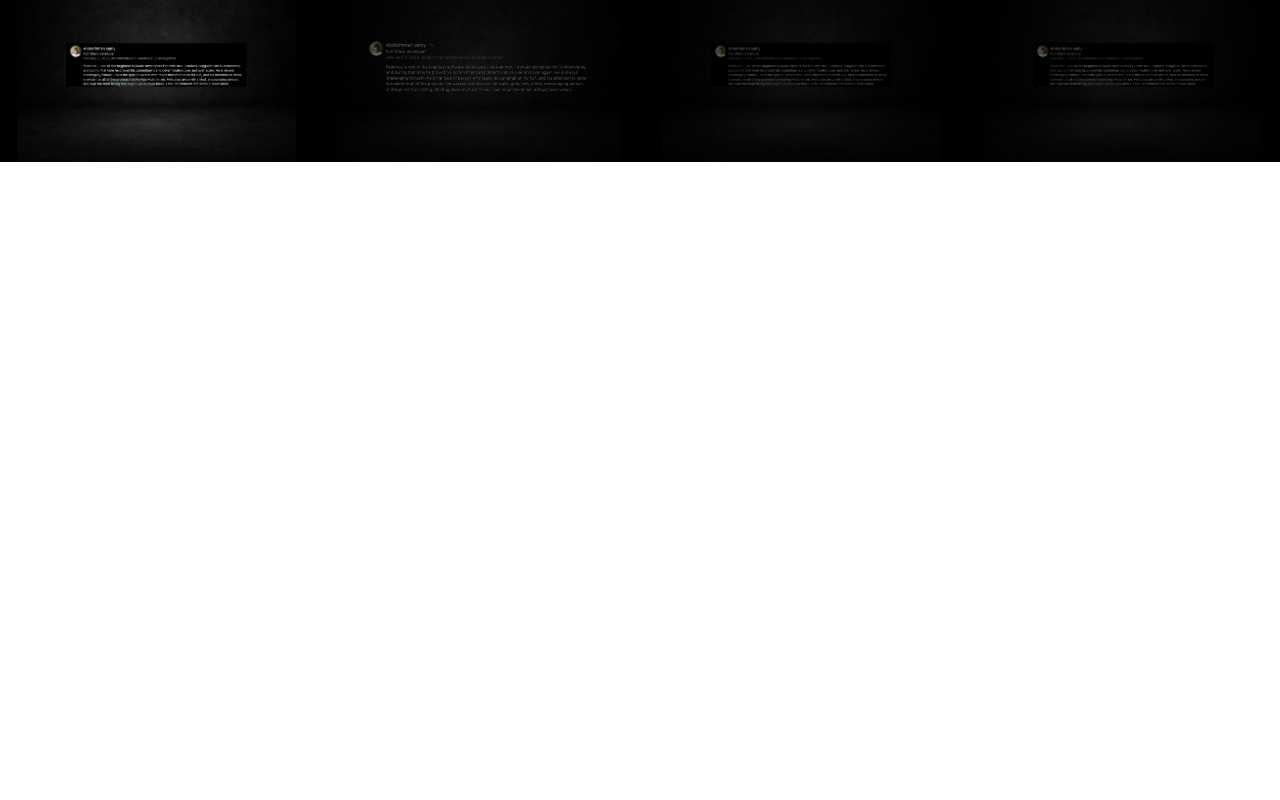
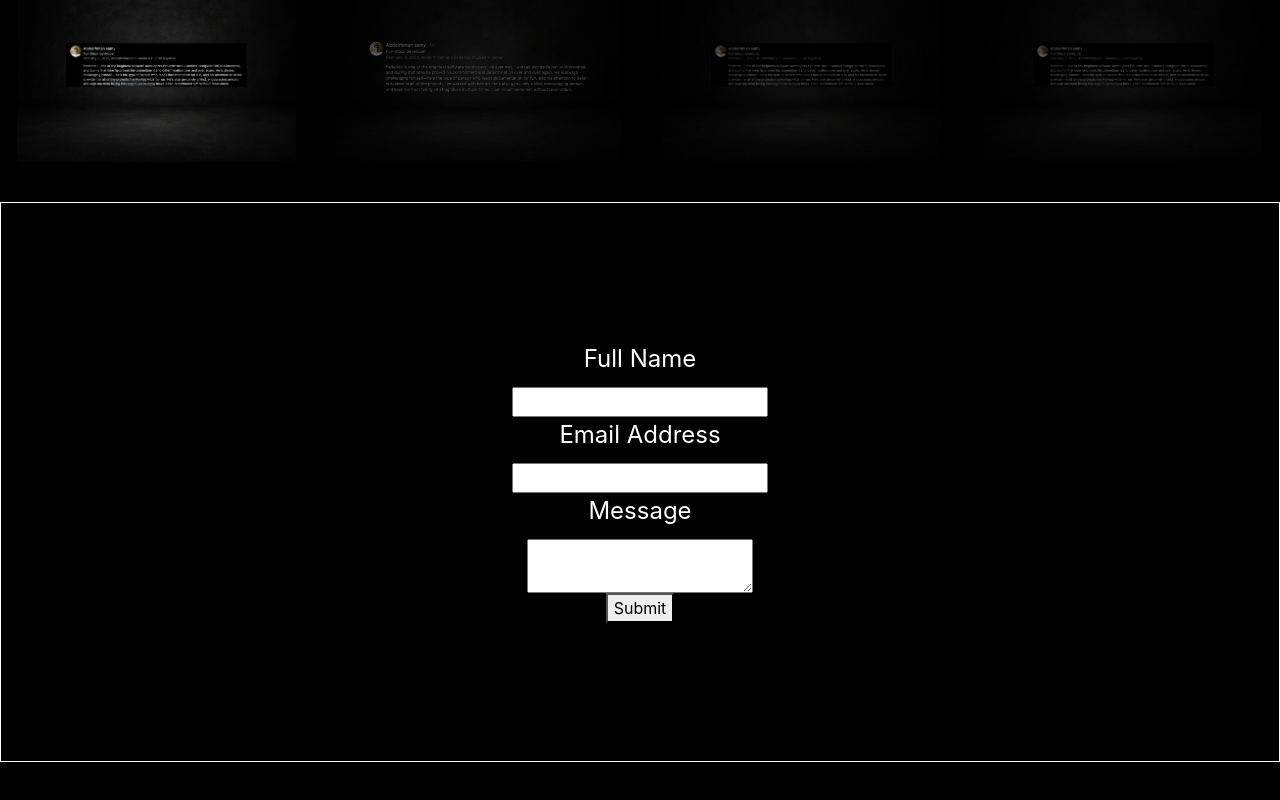
Before and after one commit to Flunavgt/portfolio_new, a React (Create React App) app: page / in a window 1280 px wide. Shown: the part 6166-6966 px from the top of the page. Before the commit the page ends 6328 px from the top, so only its background shows below. Built offline with nearby package versions, Linux system fonts and the light colour scheme.

Commit message:
add form

```diff
--- a/package.json
+++ b/package.json
@@ -3,6 +3,7 @@
   "version": "0.1.0",
   "private": true,
   "dependencies": {
+    "@formspree/react": "^2.4.1",
     "@react-pdf-viewer/core": "^3.11.0",
     "@react-pdf/renderer": "^3.1.3",
     "@reduxjs/toolkit": "^1.9.2",
--- a/src/App.js
+++ b/src/App.js
@@ -10,6 +10,7 @@
 import Testimonials from './Components/Testimonials/Testimonials';
 import AOS from 'aos';
 import 'aos/dist/aos.css';
+import ContactForm from './Components/ContactForm/ContactForm';
 
 function App() {
   // AOS.init({
@@ -32,7 +33,7 @@
         <Projects />
         <Testimonials />
         <Stack />
-
+        <ContactForm />
     </div>
   );
 }
--- /dev/null
+++ b/src/Components/ContactForm/ContactForm.jsx
@@ -0,0 +1,33 @@
+import { useForm, ValidationError } from '@formspree/react';
+import './contactForm.css'
+
+export default function ContactForm() {
+  const [state, handleSubmit] = useForm('mjvlqywj');
+
+  if (state.succeeded) {
+    return <p>Thanks for your submission!</p>;
+  }
+
+  return (
+    <div className="contact-form">
+    <form method="POST" onSubmit={handleSubmit} className="form_format">
+      <label htmlFor="name">Full Name</label>
+      <input id="name" type="text" name="name" required />
+      <ValidationError prefix="Name" field="name" errors={state.errors} />
+
+      <label htmlFor="email">Email Address</label>
+      <input id="email" type="email" name="email" required />
+      <ValidationError prefix="Email" field="email" errors={state.errors} />
+
+      <label htmlFor="message">Message</label>
+      <textarea id="message" name="message" required></textarea>
+      <ValidationError prefix="Message" field="message" errors={state.errors} />
+
+      <button type="submit" disabled={state.submitting}>
+        Submit
+      </button>
+      <ValidationError errors={state.errors} />
+    </form>
+    </div>
+  );
+}
--- /dev/null
+++ b/src/Components/ContactForm/contactForm.css
@@ -0,0 +1,24 @@
+.contact-form {
+  height: 70vh;
+  display: flex;
+  flex-direction: column;
+  align-items: center;
+  justify-content: center;
+  margin-top: 40px;
+  margin-bottom: 40px;
+  border: 1px solid white;
+}
+
+.form_format {
+  display: flex;
+  flex-direction: column;
+  align-items: center;
+  justify-content: center;
+  width: 50%;
+}
+
+.contact-form label {
+  color: white;
+  font-size: 1.5rem;
+  margin-bottom: 10px;
+}
```
Also changed, not shown: 1 other file (tests, documents, lock files or other folders).
